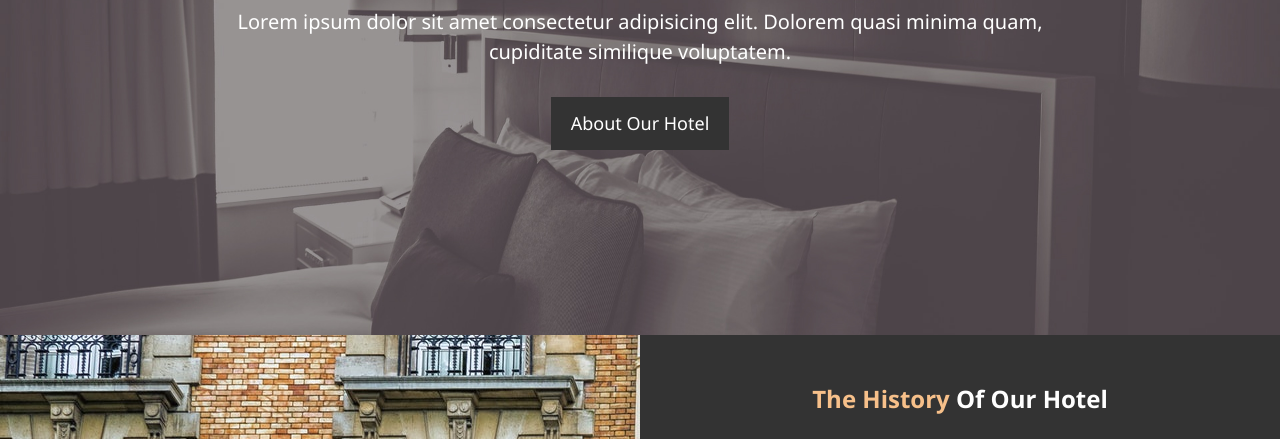
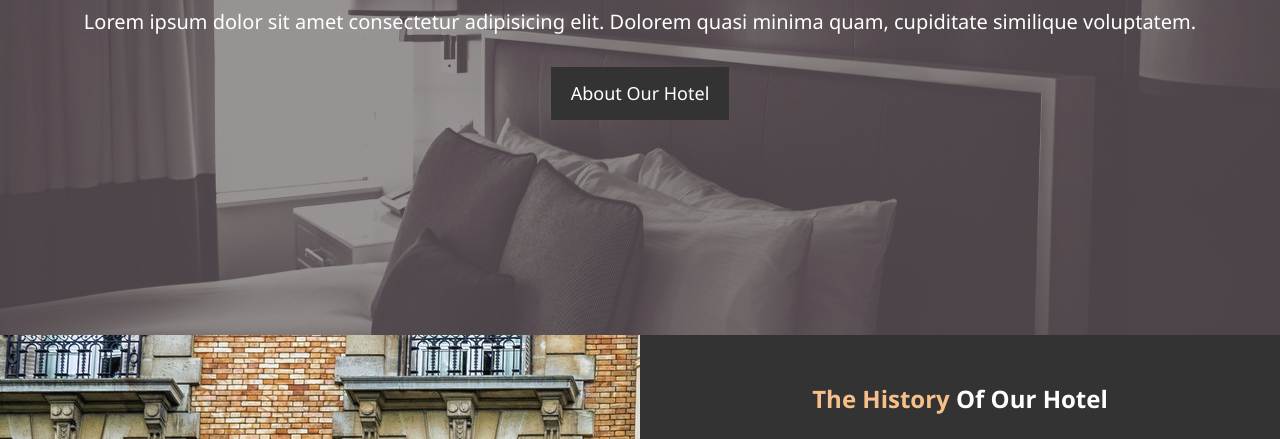
Before and after one commit to anujnegi5/Hotelwebsite, a plain HTML site: page hotel_website/index.html in a window 1280 px wide. Shown: the part 332-771 px from the top of the page. Drawn offline with Linux system fonts and the light colour scheme.

Commit message:
Update style.css
few minor changes

```diff
--- a/hotel_website/css/style.css
+++ b/hotel_website/css/style.css
@@ -128,7 +128,7 @@ p{
 
 #showcase .showcase-content{
   color: #ffffff;
-  padding: 170px;
+  padding-top: 170px;
   text-align: center ;
 }
 
```
